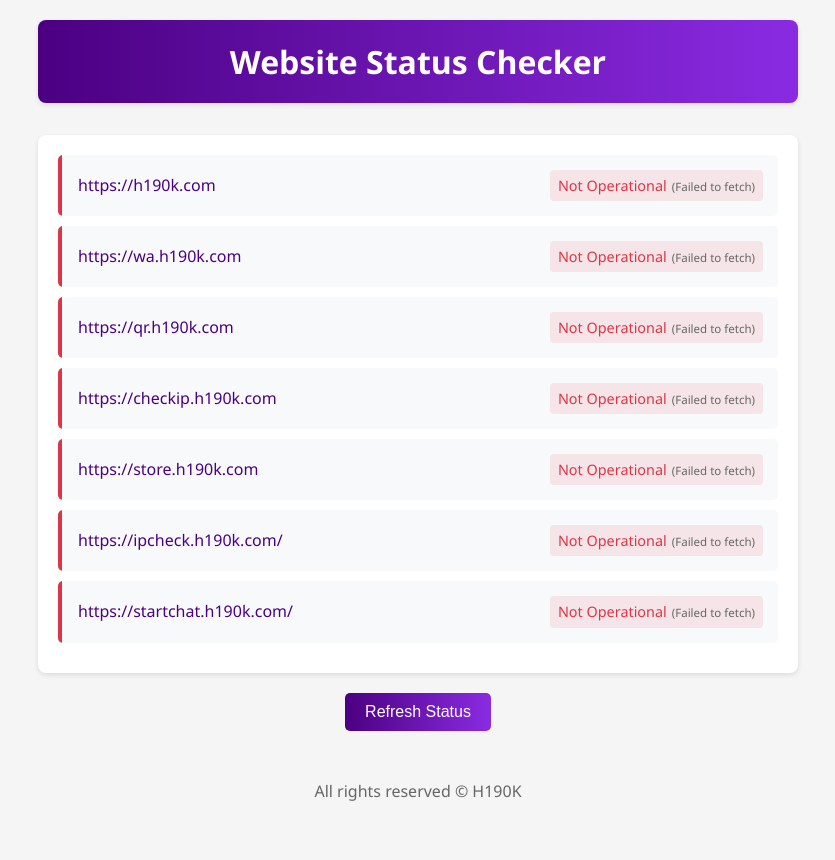
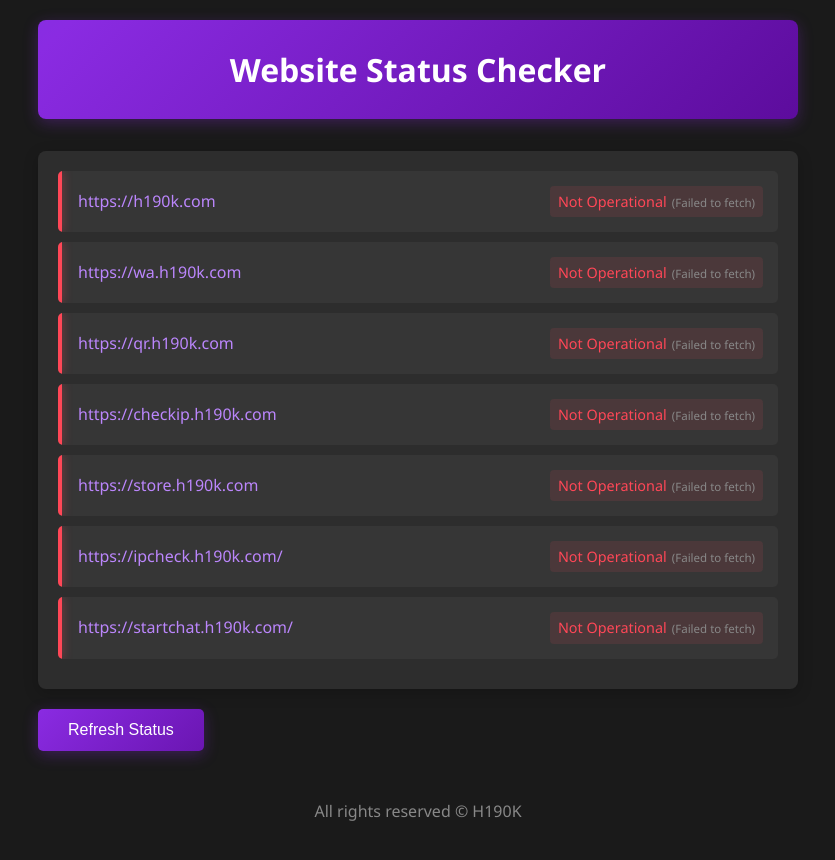
Before and after one commit to H190K/statschecker, a plain HTML site: page index.html in a window 1280 px wide. Shown: the whole page, without its empty margins (222-1057 px from the left). Drawn offline with Linux system fonts and the light colour scheme; no server answers.

Commit message:
Update style.css

```diff
--- a/style.css
+++ b/style.css
@@ -4,11 +4,24 @@
     box-sizing: border-box;
 }
 
+@keyframes gradientAnimation {
+    0% {
+        background-position: 0% 50%;
+    }
+    50% {
+        background-position: 100% 50%;
+    }
+    100% {
+        background-position: 0% 50%;
+    }
+}
+
 body {
     font-family: 'Segoe UI', Tahoma, Geneva, Verdana, sans-serif;
     line-height: 1.6;
-    background-color: #f5f5f5;
-    color: #333;
+    background-color: #1a1a1a;
+    color: #e0e0e0;
+    min-height: 100vh;
 }
 
 .container {
@@ -20,35 +33,40 @@ body {
 header {
     text-align: center;
     margin-bottom: 2rem;
-    padding: 1rem;
-    background: linear-gradient(90deg, #4b0082, #8a2be2);
+    padding: 1.5rem;
+    background: linear-gradient(-45deg, #4b0082, #8a2be2, #4169e1, #9400d3);
+    background-size: 400% 400%;
     color: white;
     border-radius: 8px;
-    box-shadow: 0 2px 5px rgba(0,0,0,0.1);
+    box-shadow: 0 4px 15px rgba(138, 43, 226, 0.3);
+    animation: gradientAnimation 15s ease infinite;
 }
 
 #status-list {
-    background: white;
+    background: #2d2d2d;
     padding: 20px;
     border-radius: 8px;
-    box-shadow: 0 2px 5px rgba(0,0,0,0.1);
+    box-shadow: 0 4px 15px rgba(0, 0, 0, 0.2);
+    margin-bottom: 20px;
+    min-height: 100px;
 }
 
 .status-item {
     position: relative;
     padding: 15px 15px 15px 20px;
     margin-bottom: 10px;
-    background: #f8f9fa;
+    background: #363636;
     border-radius: 5px;
     display: flex;
     justify-content: space-between;
     align-items: center;
     overflow: hidden;
-    transition: transform 0.2s ease;
+    transition: transform 0.2s ease, background-color 0.3s ease;
 }
 
 .status-item:hover {
     transform: translateX(5px);
+    background: #404040;
 }
 
 .status-item::before {
@@ -61,21 +79,24 @@ header {
 }
 
 .status-item.online::before {
-    background: #28a745;
+    background: #00ff9d;
+    box-shadow: 0 0 10px rgba(0, 255, 157, 0.5);
 }
 
 .status-item.offline::before {
-    background: #dc3545;
+    background: #ff4757;
+    box-shadow: 0 0 10px rgba(255, 71, 87, 0.5);
 }
 
 .status-item a {
-    color: #4b0082;
+    color: #bb86fc;
     text-decoration: none;
     font-weight: 500;
 }
 
 .status-item a:hover {
     text-decoration: underline;
+    color: #cf9fff;
 }
 
 .status-text {
@@ -86,52 +107,76 @@ header {
 }
 
 .online .status-text {
-    color: #28a745;
-    background: rgba(40, 167, 69, 0.1);
+    color: #00ff9d;
+    background: rgba(0, 255, 157, 0.1);
 }
 
 .offline .status-text {
-    color: #dc3545;
-    background: rgba(220, 53, 69, 0.1);
+    color: #ff4757;
+    background: rgba(255, 71, 87, 0.1);
 }
 
 .loading-text {
     text-align: center;
-    color: #666;
+    color: #bb86fc;
     font-style: italic;
 }
 
+.button-container {
+    display: flex;
+    justify-content: center;
+    width: 100%;
+    margin: 20px 0;
+}
+
 .refresh-button {
-    display: block;
-    margin: 20px auto;
-    padding: 10px 20px;
-    background: linear-gradient(90deg, #4b0082, #8a2be2);
+    padding: 12px 30px;
+    background: linear-gradient(-45deg, #4b0082, #8a2be2);
+    background-size: 200% 200%;
     border: none;
     border-radius: 5px;
     color: white;
     cursor: pointer;
     font-size: 1rem;
-    transition: transform 0.2s ease, opacity 0.2s ease;
+    transition: all 0.3s ease;
+    box-shadow: 0 4px 15px rgba(138, 43, 226, 0.3);
 }
 
 .refresh-button:hover {
-    transform: scale(1.05);
-    opacity: 0.9;
+    transform: translateY(-2px);
+    box-shadow: 0 6px 20px rgba(138, 43, 226, 0.4);
+    background-position: right center;
 }
 
 .refresh-button:active {
-    transform: scale(0.95);
+    transform: translateY(0);
+    box-shadow: 0 4px 15px rgba(138, 43, 226, 0.3);
+}
+
+.refresh-button:disabled {
+    background: linear-gradient(-45deg, #404040, #535353);
+    cursor: not-allowed;
+    transform: none;
+    box-shadow: none;
 }
 
 .error-info {
     font-size: 0.8em;
-    color: #666;
+    color: #888;
     margin-left: 5px;
+}
+
+.error-message {
+    color: #ff4757;
+    text-align: center;
+    padding: 10px;
+    background: rgba(255, 71, 87, 0.1);
+    border-radius: 5px;
 }
 
 footer {
     text-align: center;
     margin-top: 2rem;
     padding: 1rem;
-    color: #666;
+    color: #888;
 }
```
